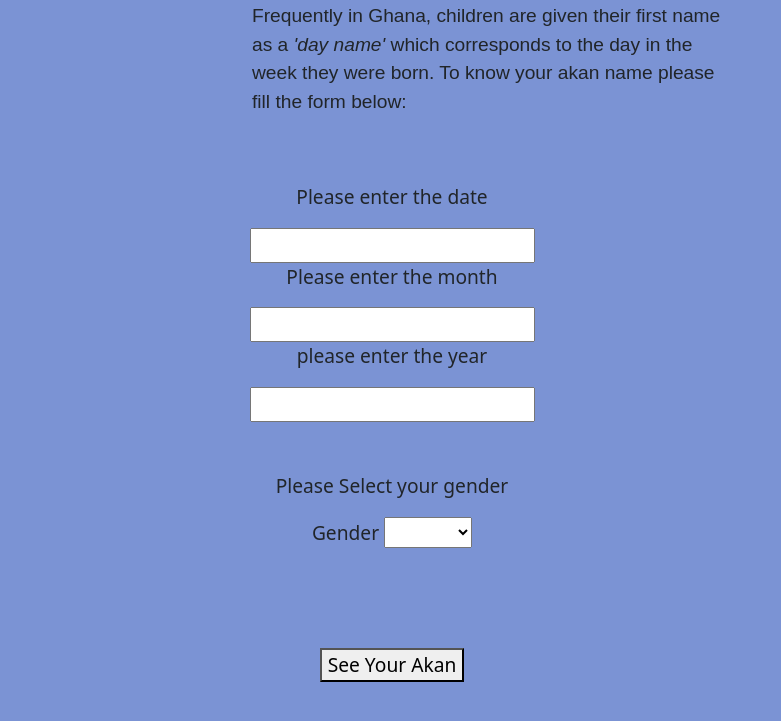
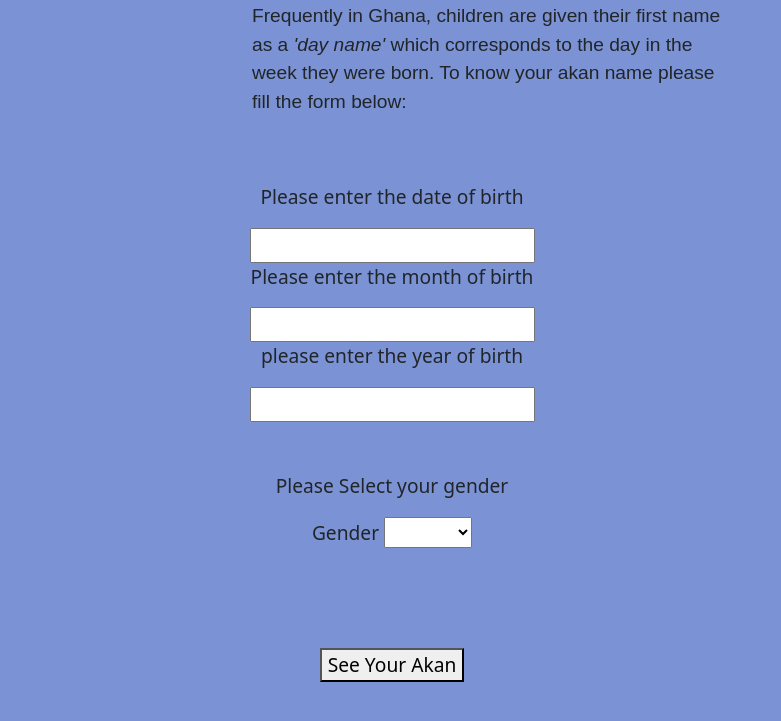
Before and after one commit to Faihope/Birthday-webpage, a plain HTML site: page index.html in a window 1280 px wide. Shown: the part 83-804 px from the top of the page, without its empty margins (248-1029 px from the left). Drawn offline with Linux system fonts and the light colour scheme.

Commit message:
Add changes

```diff
--- a/index.html
+++ b/index.html
@@ -22,11 +22,11 @@
             <div class="row">
                 <div class="col-md-12">
 
-                    <p>Please enter the date</p>
+                    <p>Please enter the date of birth</p>
                     <input type="number" name="date" id="Date">
-                    <p>Please enter the month</p>
+                    <p>Please enter the month of birth</p>
                     <input type="number" name="month" id="Month">
-                    <p>please enter the year</p>
+                    <p>please enter the year of birth</p>
                     <input type="number" name="year" id="Year">
                 </div>
                 <div class="col-md-12">
```
